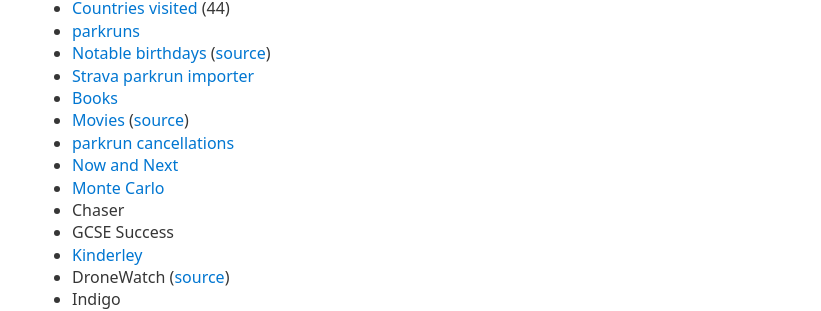
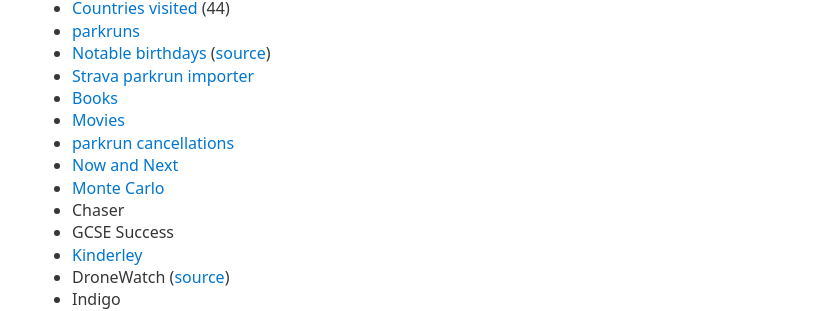
Before and after one commit to mrw34/mrw34.github.com, a Jekyll site: the page built from index.html, in a window 1280 px wide. Shown: the part 367-678 px from the top of the page, without its empty margins (208-1029 px from the left). Built offline with Jekyll 4.4.1, drawn with Linux system fonts in a browser that asks for light colours; comment, search, counter and statistics services are not loaded.

```diff
--- a/index.html
+++ b/index.html
@@ -24,7 +24,7 @@ title: Home
 		<li><a href="https://strava.markwoodbridge.com">Strava parkrun importer</a></li>
 		<!--li><a href="https://parkrun-webdataconnector.now.sh">Tableau parkrun Web Data Connector</a></li-->
 		<li><a href="https://bibliography.deno.dev">Books</a></li>
-		<li><a href="https://my-movies.glitch.me">Movies</a> (<a href="https://glitch.com/edit/#!/my-movies">source</a>)</li>
+		<li><a href="https://filmography.deno.dev">Movies</a></li>
 		<!--li><a href="https://monzo.markwoodbridge.com/">Monzo Worldwide</a></li-->
 		<!-- <li><a href="https://gomix.com/#!/project/monzo-api-boilerplate">Monzo API Boilerplate</a></li> -->
 		<li><a href="https://parkrun.markwoodbridge.com">parkrun cancellations</a></li>
```
